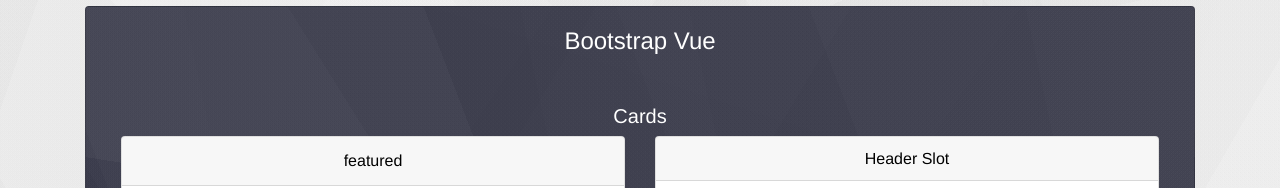
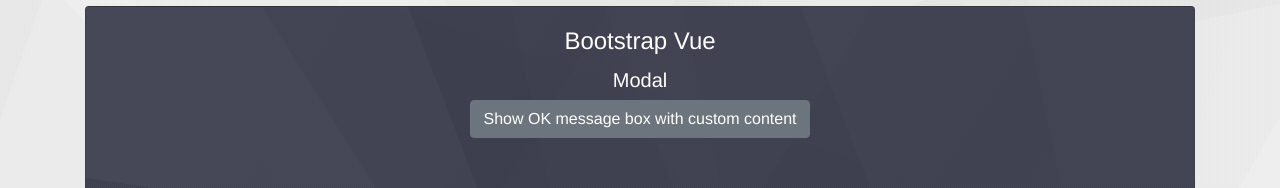
Before and after one commit to AndreMyszko/front_covid-19, a Vue app: page /#/ in a window 1280 px wide. Shown: the part 576-764 px from the top of the page. Built offline with nearby package versions, Linux system fonts and the light colour scheme; what vue-sweetalert2 would draw is missing.

Commit message:
update. modal example

```diff
--- a/src/components/exeamples/bootstrap-vue.vue
+++ b/src/components/exeamples/bootstrap-vue.vue
@@ -1,6 +1,14 @@
 <template>
   <div class="container">
     <b-card id="def" class="mb-2" title="Bootstrap Vue">
+      <!-- MODAL -->
+      <div class="col-md-12 mb-5">
+        <h5>Modal</h5>
+        <div>
+          <b-button @click="showMsgOk">Show OK message box with custom content</b-button>
+        </div>
+      </div>
+
       <!-- CARDS -->
       <div class="col-md-12 mb-5 mt-5">
       <h5>Cards</h5>
@@ -113,7 +121,36 @@
       //f3
       onContext_f3(ctx) {
         this.context_f3 = ctx
-      }
+      },
+      //modal
+      showMsgOk() {
+        const h = this.$createElement
+        // Using HTML string
+        const titleVNode = h('div', { domProps: { innerHTML: 'Title from <i>HTML<i> string' } })
+        // More complex structure
+        const messageVNode = h('div', { class: ['foobar'] }, [
+          h('p', { class: ['text-center'] }, [
+            ' Flashy ',
+            h('strong', 'msgBoxOk'),
+            ' message ',
+          ]),
+          h('p', { class: ['text-center'] }, [h('b-spinner')]),
+          h('b-img', {
+            props: {
+              src: 'https://picsum.photos/id/20/250/250',
+              thumbnail: true,
+              center: true,
+              fluid: true, rounded: 'circle'
+            }
+          })
+        ])
+        // We must pass the generated VNodes as arrays
+        this.$bvModal.msgBoxOk([messageVNode], {
+          title: [titleVNode],
+          buttonSize: 'sm',
+          centered: true, size: 'sm'
+        })
+      },
     }
 
 }
```
